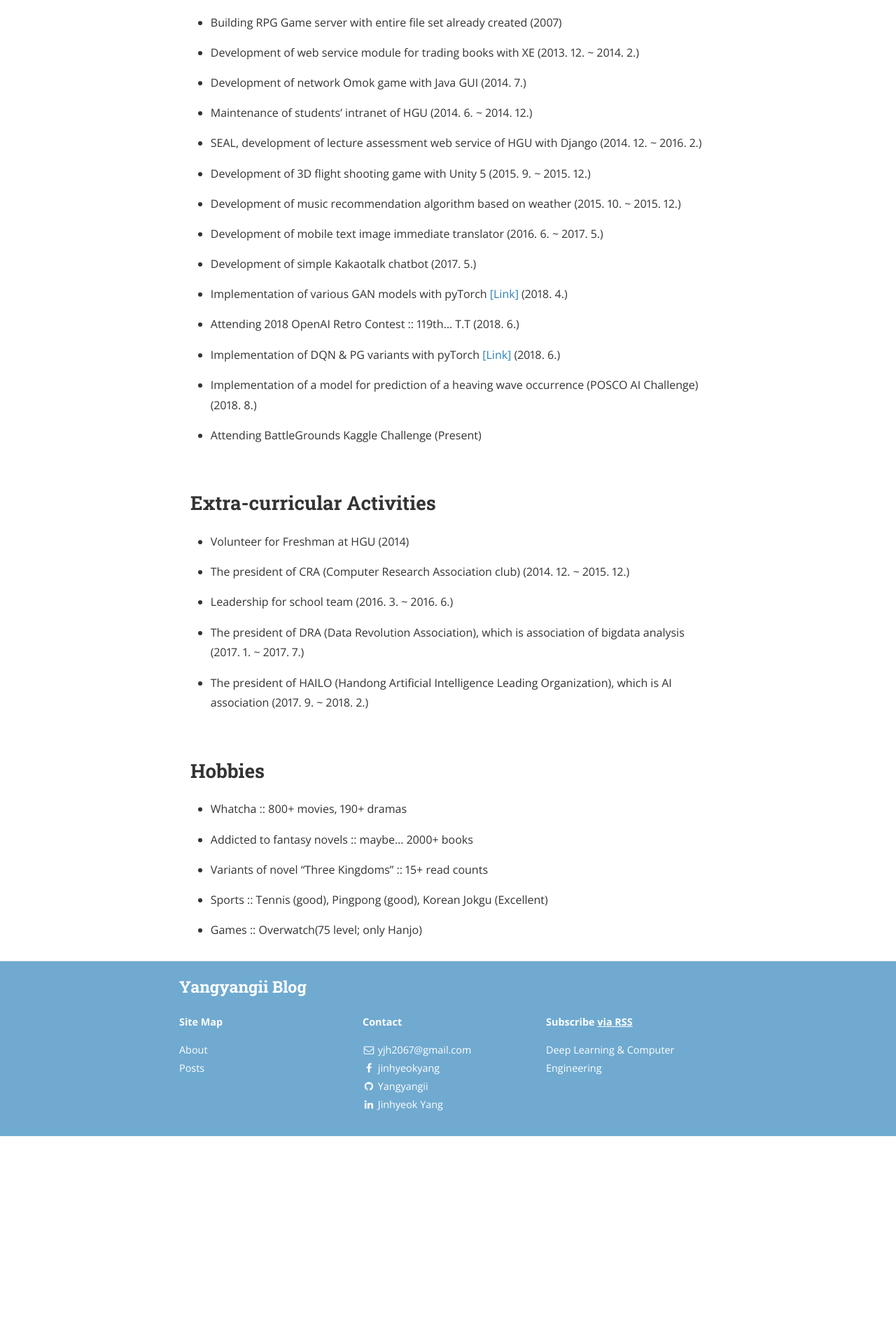
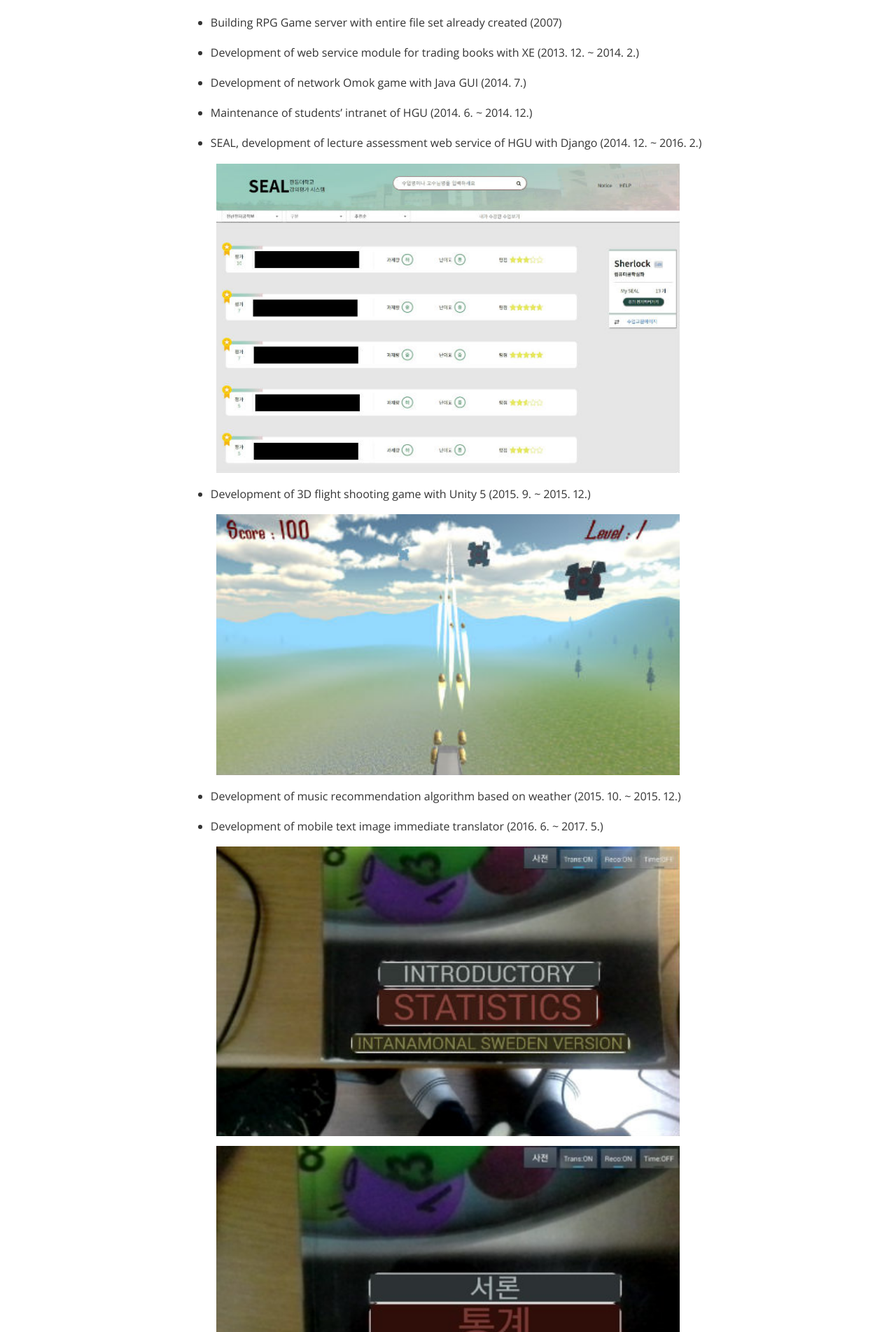
Before and after one commit to Yangyangii/Yangyangii.github.io, a Jekyll site: the page built from about.md, in a window 1280 px wide. Shown: the part 2827-4731 px from the top of the page at 70% size. Built offline with Jekyll 4.4.1, drawn with Linux system fonts in a browser that asks for light colours; nearby versions of some CDN libraries; before the commit the page ends 4451 px from its top, so only the background shows below that.

Commit message:
uploaded image

```diff
--- a/about.md
+++ b/about.md
@@ -100,11 +100,21 @@
 
 * SEAL, development of lecture assessment web service of HGU with Django (2014. 12. ~ 2016. 2.)
 
+![Screenshot](https://raw.githubusercontent.com/yangyangii/yangyangii.github.io/master/assets/_about/seal.jpg "seal")
+
 * Development of 3D flight shooting game with Unity 5 (2015. 9. ~ 2015. 12.)
+
+![Screenshot](https://raw.githubusercontent.com/yangyangii/yangyangii.github.io/master/assets/_about/shooting.jpg "shooting-game")
 
 * Development of music recommendation algorithm based on weather (2015. 10. ~ 2015. 12.)
 
 * Development of mobile text image immediate translator (2016. 6. ~ 2017. 5.)
+
+![Screenshot](https://raw.githubusercontent.com/yangyangii/yangyangii.github.io/master/assets/_about/translator1-1.jpg "translator1")
+
+![Screenshot](https://raw.githubusercontent.com/yangyangii/yangyangii.github.io/master/assets/_about/translator1-2.jpg "translator2")
+
+![Screenshot](https://raw.githubusercontent.com/yangyangii/yangyangii.github.io/master/assets/_about/translator2.jpg "translator3")
 
 * Development of simple Kakaotalk chatbot (2017. 5.)
 
```
Also changed, not shown: assets/_about/seal.jpg (added), assets/_about/shooting.jpg (added), assets/_about/translator1-1.jpg (added), assets/_about/translator1-2.jpg (added), assets/_about/translator2.jpg (added).
